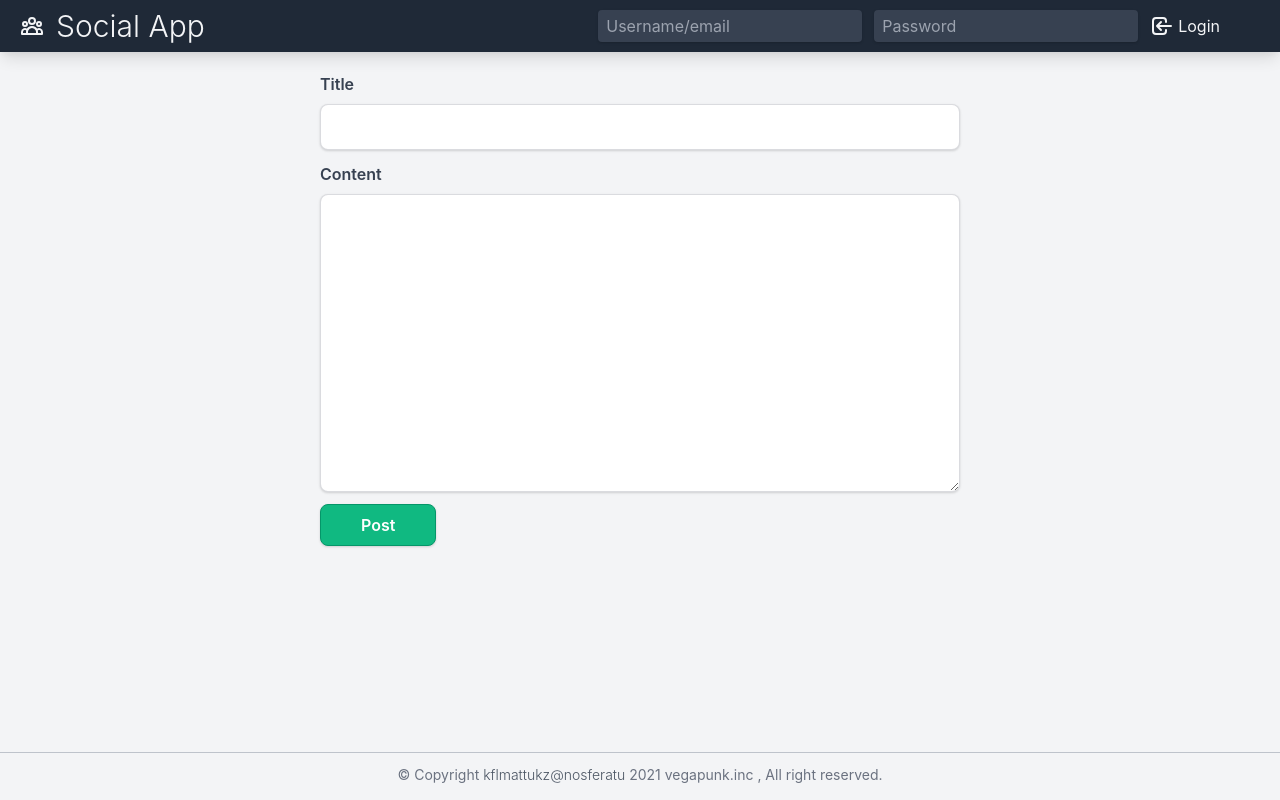
After one commit to kflmattukz/socialmediaapp, a Node server app: template views/create-post.ejs in a window 1280 px wide. The commit adds this page. Run offline with Node 20, Linux system fonts and the light colour scheme; the template is opened without the code that fills it, so the values that code supplies are empty; style sheets or scripts are compiled from the project's sources; some libraries are stand-ins or nearby versions.

Commit message:
create Post model and Controller

```diff
--- a/app.js
+++ b/app.js
@@ -4,7 +4,7 @@ const MongoStore = require('connect-mongo');
 const flash = require('connect-flash');
 
 const sessionOptions = session({
-    secret: 'SherlockHolmes',
+    secret: process.env.SECRET_KEY,
     store: new MongoStore({ client: require('./db')}),
     resave: false,
     saveUninitialized:false,
@@ -22,6 +22,13 @@ app.use(sessionOptions);
 app.use(flash());
 app.use(express.urlencoded({ extended: true }));
 app.use(express.json());
+
+//save the data to locals
+app.use(function (req ,res , next) {
+    res.locals.user = req.session.user;
+    next();
+});
+
 app.use('/' , router);
 app.use(express.static('public'));
 
--- a/models/User.js
+++ b/models/User.js
@@ -1,6 +1,7 @@
 const validator = require('validator');
 const userCollection = require('../db').db('Socialapp').collection('users');
 const bcrypt = require('bcryptjs');
+// const md5 = require('md5');
 
 const User = function (data) {
     this.data = data;
@@ -75,4 +76,9 @@ User.prototype.register = function () {
     })
 }
 
+// User.prototype.getAvatar = function (email) {
+//     let hash = md5(email);
+//     return `https://www.gravatar.com/avatar/${ hash }`;
+// }
+
 module.exports = User;
--- a/package.json
+++ b/package.json
@@ -18,6 +18,7 @@
     "ejs": "^3.1.6",
     "express": "^4.17.1",
     "express-session": "^1.17.2",
+    "md5": "^2.3.0",
     "mongodb": "^4.1.1",
     "validator": "^13.6.0"
   },
--- /dev/null
+++ b/views/create-post.ejs
@@ -0,0 +1,19 @@
+<%- include('template/head.ejs') %>
+
+    <div class="w-2/4 h-full flex mt-5 mx-auto mb-auto">
+        <form action="/create-post" method="POST" class="flex flex-col gap-3 w-full text-gray-700">
+            <div class="flex flex-col">
+                <label for="title" class="mb-2 font-semibold">Title</label>
+                <input type="text" name="title" id="title" class="rounded-lg shadow text-lg px-3 py-2 outline-none focus:ring ring-blue-500 ring-opacity-50 border border-gray-500 border-opacity-25">
+            </div>
+            <div class="flex flex-col">
+                <label for="content" class="mb-2 font-semibold">Content</label>
+                <textarea name="content" id="content" cols="30" rows="10" class="flex-auto rounded-lg shadow text-lg px-3 py-2 outline-none focus:ring ring-blue-500 ring-opacity-50 border border-gray-500 border-opacity-25"></textarea>
+            </div>
+            <div>
+                <button type="submit" class="px-10 py-2 bg-green-500 text-white shadow rounded-lg border border-green-600 font-semibold">Post</button>
+            </div>
+        </form>
+    </div>
+
+<%- include('template/footer.ejs') %>
--- a/views/home-dashboard.ejs
+++ b/views/home-dashboard.ejs
@@ -4,7 +4,7 @@
     <div class="w-2/4 h-full flex mt-5 mx-auto mb-auto items-center">
 
         <div class="text-gray-800">
-           <h3 class="text-3xl font-light">Welcome <strong class="font-semibold"><%= username %></strong> to Social App</h3>
+           <h3 class="text-3xl font-light">Welcome <strong class="font-semibold"><%= user.username %></strong> to Social App</h3>
            <p class="text-justify text-base py-3">Lorem ipsum dolor sit amet consectetur adipisicing elit. Temporibus inventore debitis voluptatum vitae explicabo illo ducimus odit provident, asperiores quisquam sapiente facere! Iure, provident expedita culpa porro laudantium, perspiciatis ducimus vitae quibusdam saepe qui dolor nisi, architecto laboriosam aut sint nesciunt rem. Veniam itaque eum error debitis tempore. Saepe ratione quidem cupiditate? Reiciendis suscipit necessitatibus voluptatibus sit tempora! Enim, illum iste sequi corrupti qui vitae explicabo ad cumque, reprehenderit rem quod dolor! Aperiam earum animi dolor veniam, quos, vitae explicabo repellendus quibusdam excepturi culpa qui ad a alias perspiciatis saepe esse deserunt amet hic quis id maxime expedita. Ab, veritatis.</p>
         </div>
     </div>
--- a/views/home.ejs
+++ b/views/home.ejs
@@ -1,4 +1,5 @@
 <%- include('template/head.ejs') %>
+
         <!-- LOGIN FLASH MESSAGE -->
         <% errors.forEach(msg => { %>
             <div class="absolute top-20 tracking-wide font-light left-1/3 text-center py-2 w-1/3 rounded mx-auto border border-red-600 border-opacity-80 bg-red-400 text-red-800 text-base" id="flash"><%= msg %></div>
@@ -7,6 +8,7 @@
 
         <div class="w-5/6 h-full flex mt-5 mx-auto mb-auto items-center">
             <div class="flex gap-4">
+
                 <!-- INFO -->
                 <div class="text-gray-700 p-10 w-5/6">
                     <h2 class="text-4xl font-light tracking-wider uppercase mb-5">Welcome to <br><span class="font-semibold">Social App</span></h2>
@@ -26,6 +28,7 @@
                             <div class="w-full tracking-wide font-medium p-2 rounded mx-auto border border-red-600 border-opacity-80 bg-red-300 text-red-900 text-sm"> - <%= msg %></div>
                         <% }) %>
                     </div>
+
                     <!-- REGISTER FORM -->
                     <form action="/register" method="POST">
                         <div class="flex flex-col gap-3 w-full">
--- a/views/template/head.ejs
+++ b/views/template/head.ejs
@@ -9,7 +9,7 @@
 </head>
 <body class="bg-gray-100" style="font-family: 'Inter', 'Roboto' , 'Sf Dispay' , 'Inter' , 'Segoe UI', Tahoma, Geneva, Verdana, sans-serif;">
 
-<% if ( isLogin ) { %>
+<% if ( user ) { %>
     <div class="flex flex-col h-screen">
     <header class="relative">
         <nav class="bg-gray-800 text-gray-100 flex justify-between shadow-lg py-2 items-center">
@@ -26,8 +26,8 @@
             <div class="flex gap-3 order-last text-md mr-10">
                 <!-- USER IMAGE -->
                 <button class="flex items-center">
-                    <img class="rounded-full outline-none focus:ring ring-blue-500 border-2 border-gray-600 h-7 w-7" src="https://avatar.oxro.io/avatar.svg?name=<%= username %>&background=f39c12&length=1" alt="profile picture">
-                    <span class="ml-2 font-semibold tracking-wide"><%= username %></span>
+                    <img class="rounded-full outline-none focus:ring ring-blue-500 border-2 border-gray-600 h-7 w-7" src="https://avatars.dicebear.com/api/initials/<%= user.username %>.svg" alt="profile picture">
+                    <span class="ml-2 font-semibold tracking-wide"><%= user.username %></span>
                 </button>
                 <!-- CHAT BUTTON -->
                 <button class="text-gray-300 hover:text-gray-100">
@@ -36,11 +36,11 @@
                       </svg>
                 </button>
                 <!-- POST BUTTON -->
-                <button class="text-gray-300 hover:text-gray-100">
+                <a href="/create-post" class="text-gray-300 hover:text-gray-100">
                     <svg xmlns="http://www.w3.org/2000/svg" class="h-8 w-8" fill="none" viewBox="0 0 24 24" stroke="currentColor">
                         <path stroke-linecap="round" stroke-linejoin="round" stroke-width="2" d="M19 20H5a2 2 0 01-2-2V6a2 2 0 012-2h10a2 2 0 012 2v1m2 13a2 2 0 01-2-2V7m2 13a2 2 0 002-2V9a2 2 0 00-2-2h-2m-4-3H9M7 16h6M7 8h6v4H7V8z" />
                       </svg>
-                </button>
+                </a>
                 <!-- MENU BUTTON -->
 
                 <button class=" text-gray-300 hover:text-gray-100 focus:text-white relative" id="dropdown-menu">
```
Also changed, not shown: controllers/postController.js (added, +17 -0 lines), controllers/userController.js (+22 -8 lines), models/Post.js (added, +37 -0 lines), router.js (+7 -0 lines), 2 other files.
